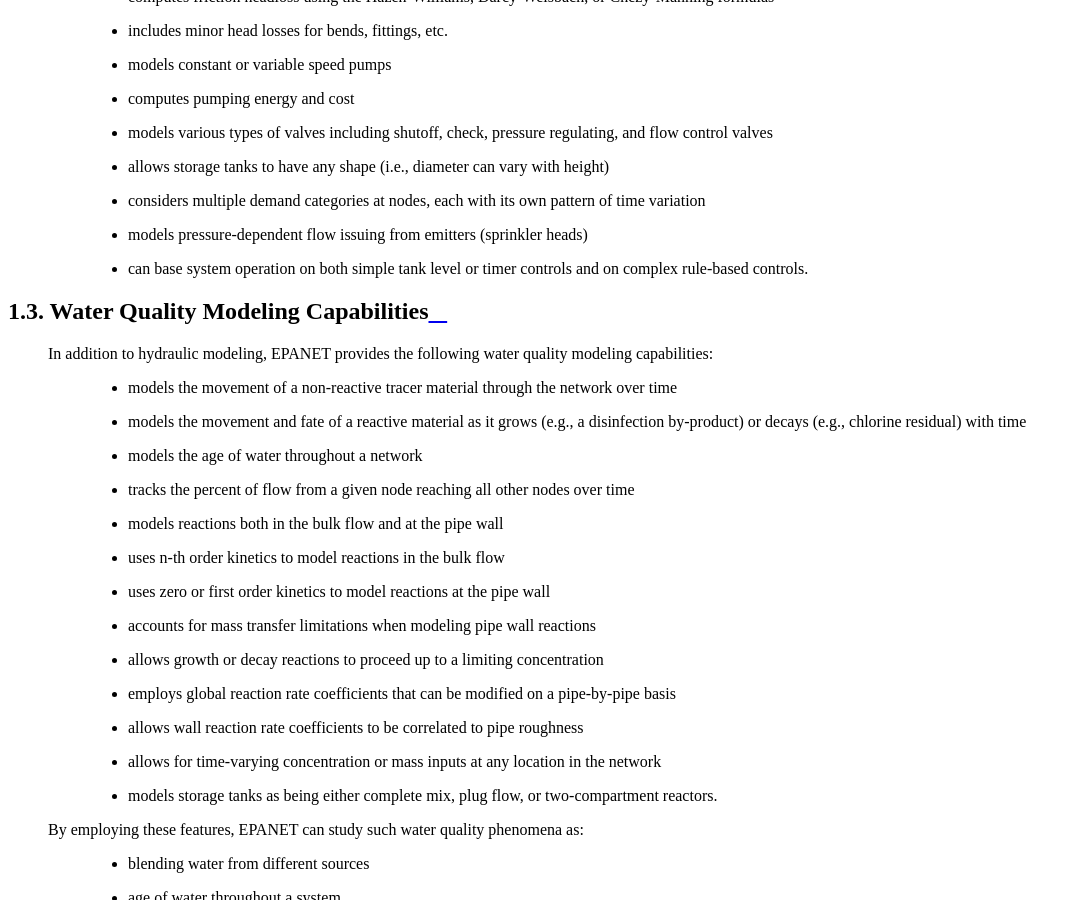
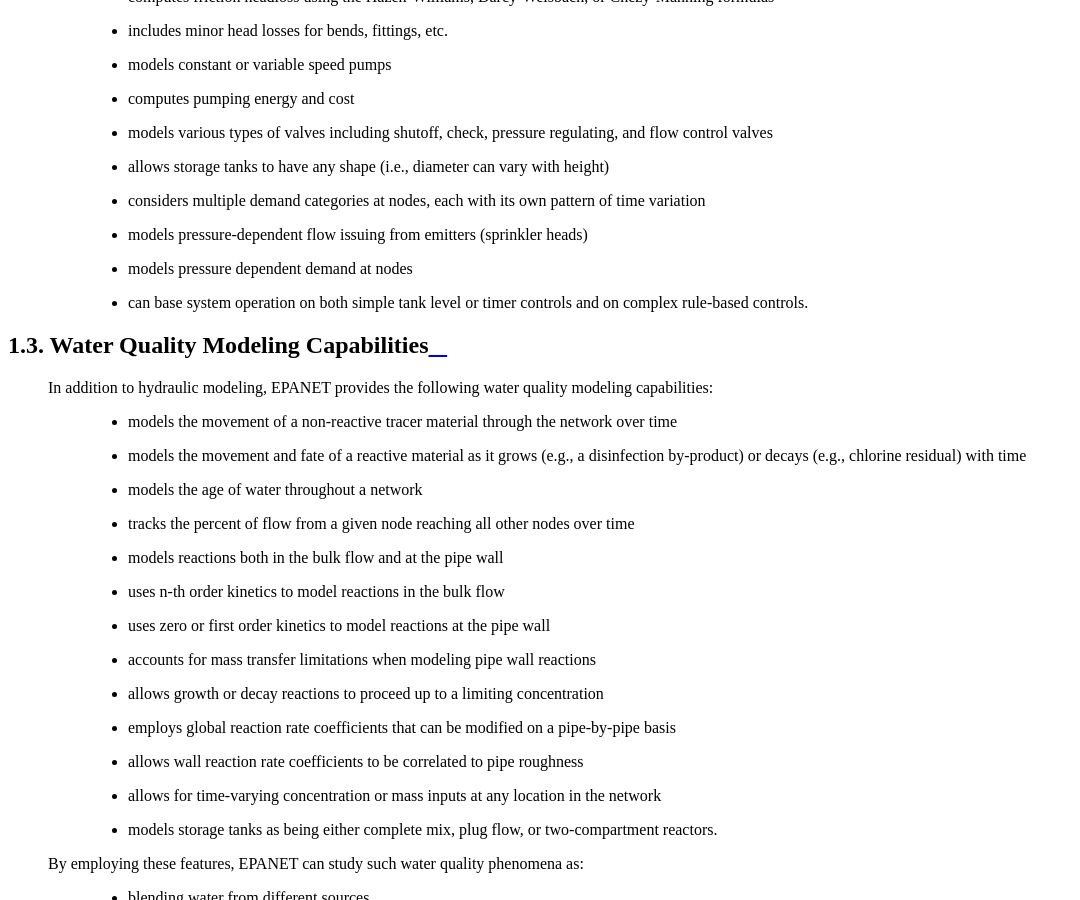
Before and after one commit to USEPA/epanet-manual, a Sphinx documentation site: the page built from docs/1_introduction.rst, in a window 1280 px wide and 900 px high, scrolled down 1233 px. Shown: the whole window, without its empty margins (0-1080 px from the left). Built offline with Sphinx 7.4.7 and the Read the Docs theme 2.0.0, drawn with Linux system fonts in a browser that asks for light colours.

Commit message:
Signed-off-by: fengshang1972 <51705206+fengshang1972@users.noreply.github.com>

```diff
--- a/docs/1_introduction.rst
+++ b/docs/1_introduction.rst
@@ -80,6 +80,8 @@
     - models pressure-dependent flow issuing from emitters (sprinkler
       heads)
 
+    - models pressure dependent demand at nodes
+
     - can base system operation on both simple tank level or timer controls
       and on complex rule-based controls.
 
--- a/docs/2_quickstart.rst
+++ b/docs/2_quickstart.rst
@@ -49,7 +49,7 @@
 
     1. Open **Control Panel**.
 
-    2. Double-click on the **Add/Remove Programs** or *Uninstall a program* item.
+    2. Double-click on the **Add/Remove Programs** or **Uninstall a program** item.
 
     3. Select EPANET 2.2.0 beta from the list of programs that appears.
 
--- a/docs/3_network_model.rst
+++ b/docs/3_network_model.rst
@@ -279,7 +279,8 @@
     +-----------------+------------------+-----------------+-----------------+
     |    *Material*   | *Hazen-Williams* | *Darcy-Weisbach*| *Manning's*     |
     |                 | :math:`C`        | :math:`\epsilon`| :math:`n`       |
-    |                 | *(unitless)*     | *(ft x 10^-3)*  | *(unitless)*    |
+    |                 | *(unitless)*     | *(ft x          |                 |
+    |                 |                  | :math:`10^-3`)* | *(unitless)*    |
     +=================+==================+=================+=================+
     |    Cast Iron    |    130 -- 140    |     0.85        |  0.012 -- 0.015 |
     +-----------------+------------------+-----------------+-----------------+
```
